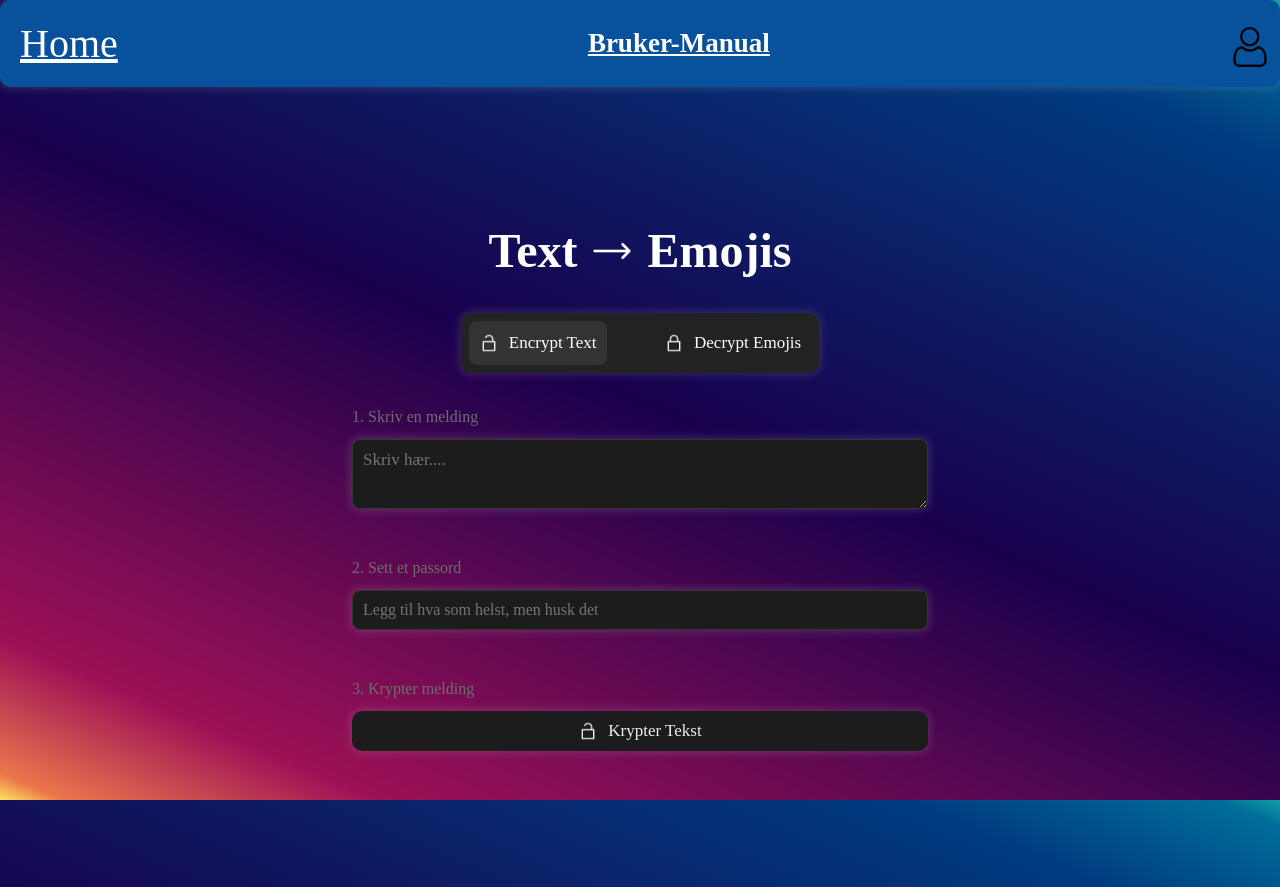
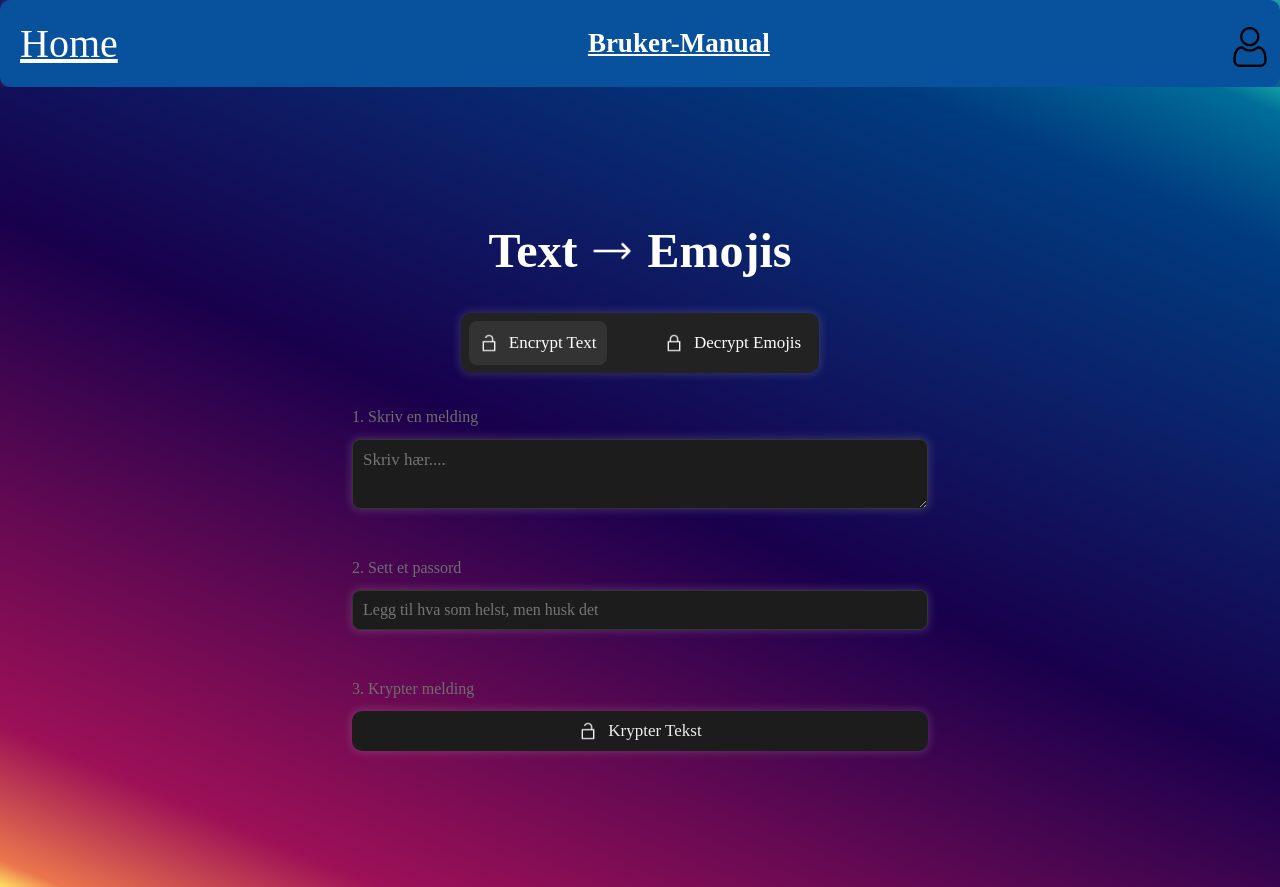
Before and after one commit to Dakimad/Emoji-Krypting-og-dekrypting, a PHP site: page / in a window 1280 px wide. Run offline with PHP 8.4, Linux system fonts and the light colour scheme; some libraries are stand-ins or nearby versions.

Commit message:
fikset bøå bar bå bunnen av koden

```diff
--- a/css/homePage.css
+++ b/css/homePage.css
@@ -18,6 +18,7 @@ body {
   );
   height: 100vh;
 }
+
 
 
 /* Navigasjonsdiv-elementet */
--- a/css/index.css
+++ b/css/index.css
@@ -12,7 +12,7 @@ html,
 body {
     height: 100%;
     width: 100%;
-/* Bakgrunnsbilde med lineær gradient */
+    /* Bakgrunnsbilde med lineær gradient */
     background-image: linear-gradient(
         23deg,
         hsl(49deg 100% 69%) 0%,
@@ -28,6 +28,18 @@ body {
 
 /* Hovedcontainer */
 #main {
+    /* Bakgrunnsbilde med lineær gradient */
+    background-image: linear-gradient(
+        23deg,
+        hsl(49deg 100% 69%) 0%,
+        hsl(16deg 80% 61%) 2%,
+        hsl(330deg 81% 34%) 12%,
+        hsl(259deg 100% 15%) 50%,
+        hsl(212deg 100% 25%) 88%,
+        hsl(197deg 100% 30%) 98%,
+        hsl(183deg 79% 36%) 100%
+        );
+        height: 100vh;
     min-height: 100%;
     width: 100%;
     padding: 100px 0;
```
